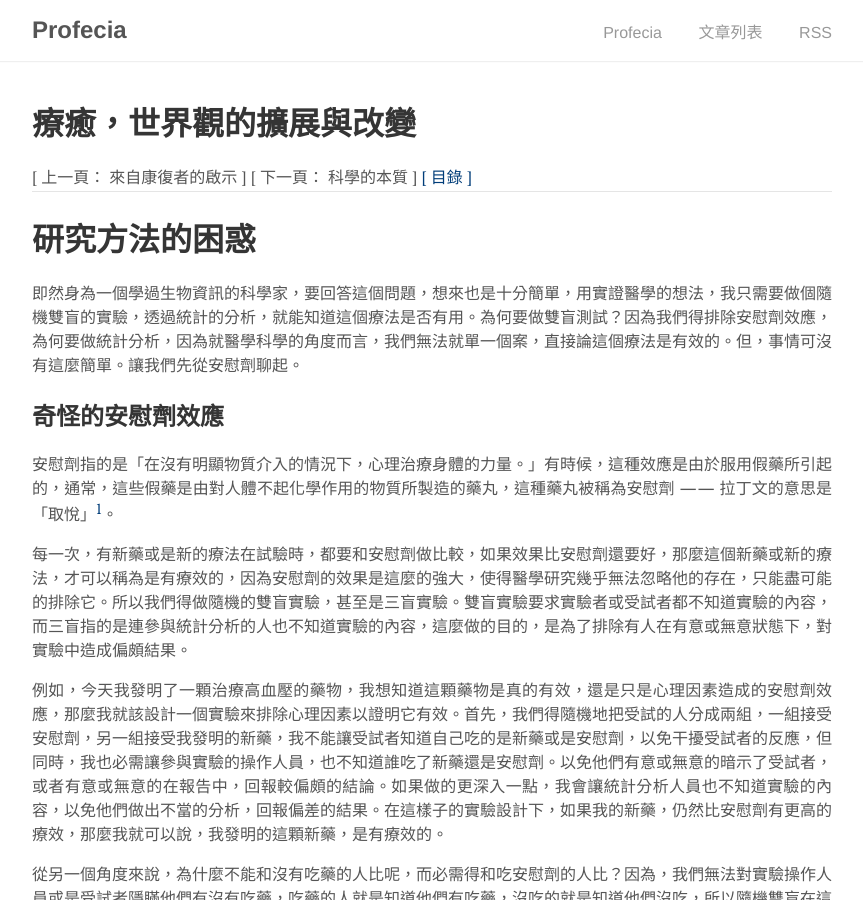
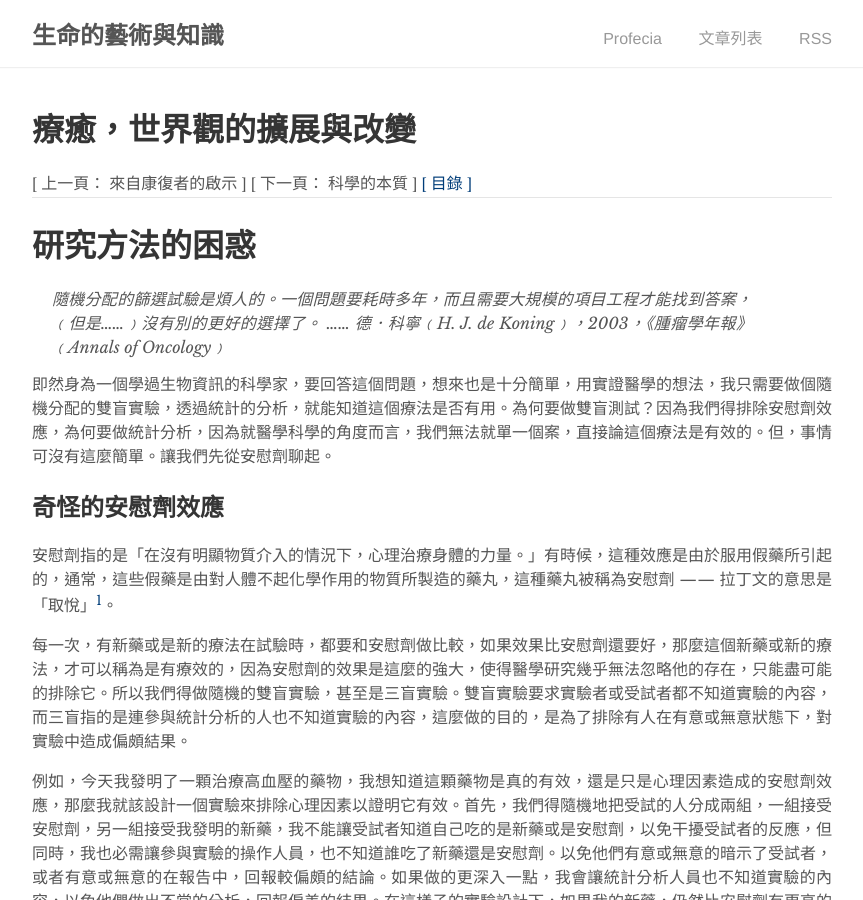
Before and after one commit to felix125/healing, a Jekyll site: the page built from worldview/4_研究方法的困惑.md, in a window 1280 px wide and 900 px high. Shown: the whole window, without its empty margins (208-1071 px from the left). Built offline with Jekyll 4.4.1, drawn with Linux system fonts in a browser that asks for light colours.

Commit message:
change title

```diff
--- a/_config.yml
+++ b/_config.yml
@@ -13,7 +13,7 @@
 # you will see them accessed via {{ site.title }}, {{ site.email }}, and so on.
 # You can create any custom variable you would like, and they will be accessible
 # in the templates via {{ site.myvariable }}.
-title: Profecia
+title: 生命的藝術與知識
 description: >- # this means to ignore newlines until "baseurl:"
   Healing.
 baseurl: "/life" # the subpath of your site, e.g. /blog
--- a/_draft/4_研究方法的困惑.org
+++ b/_draft/4_研究方法的困惑.org
@@ -10,7 +10,11 @@ next: 科學的本質
 #+END_EXPORT
 
 * 研究方法的困惑
-  即然身為一個學過生物資訊的科學家，要回答這個問題，想來也是十分簡單，用實證醫學的想法，我只需要做個隨機雙盲的實驗，透過統計的分析，就能知道這個療法是否有用。為何要做雙盲測試？因為我們得排除安慰劑效應，為何要做統計分析，因為就醫學科學的角度而言，我們無法就單一個案，直接論這個療法是有效的。但，事情可沒有這麼簡單。讓我們先從安慰劑聊起。
+  #+BEGIN_EXPORT html
+  > *隨機分配的篩選試驗是煩人的。一個問題要耗時多年，而且需要大規模的項目工程才能找到答案，﹙但是……﹚沒有別的更好的選擇了。 ...... 德．科寧﹙H. J. de Koning﹚，2003，《腫瘤學年報》﹙Annals of Oncology﹚*
+  #+END_EXPORT
+
+  即然身為一個學過生物資訊的科學家，要回答這個問題，想來也是十分簡單，用實證醫學的想法，我只需要做個隨機分配的雙盲驗驗，透過統計的分析，就能知道這個療法是否有用。為何要做雙盲測試？因為我們得排除安慰劑效應，為何要做統計分析，因為就醫學科學的角度而言，我們無法就單一個案，直接論這個療法是有效的。但，事情可沒有這麼簡單。讓我們先從安慰劑聊起。
 
 ** 奇怪的安慰劑效應
 #+BEGIN_EXPORT html
--- a/_layouts/default.html
+++ b/_layouts/default.html
@@ -6,17 +6,20 @@
     <body>
         <nav class="nav">
             <div class="nav-container">
-        <a href="{{ site.url }}/">
+                <a href="{{ site.baseurl }}/">
                     <h2 class="nav-title">{{ site.title }}</h2>
                 </a>
                 <ul>
-            <!-- <li><a href="{{ '/events' |prepend: site.url }}">活動</a></li> -->
-            <li><a href="{{ '/' |prepend: site.url }}">Profecia</a></li>
-            <li><a href="{{ '/' |prepend: site.baseurl }}">文章列表</a></li>
-            <!-- <li><a href="{{ '/' |prepend: site.baseurl }}">Blog</a></li> -->
-            <!-- <li><a href="{{ '/tags/tag.html' | prepend: site.baseurl }}">所有文章</a></li> -->
-            <!-- <li><a href="{{ '/about' | prepend: site.baseurl }}">關於</a></li> -->
-            <li><a href="{{ '/feed.xml' |prepend: site.baseurl }}">RSS</a></li>
+                    {% for item in site.data.links %}
+                    {% if item[1] == '首頁' %}
+                        <li><a href="{{ site.url }}">{{ item[0] }}</a></li>
+                        {% elsif item[1] == site.baseurl %}
+                        <li><a href="{{ '/' |prepend: site.baseurl }}">{{ item[0] }}</a></li>
+                        {% else %}
+                        <li><a href="{{ item[1] |prepend: site.baseurl }}">{{ item[0] }}</a></li>
+                        {% endif %}
+                    {% endfor %}
+                    <li><a href="{{ '/feed.xml'| prepend: site.baseurl }}">RSS</a></li>
                 </ul>
             </div>
         </nav>
--- a/worldview/4_研究方法的困惑.md
+++ b/worldview/4_研究方法的困惑.md
@@ -9,7 +9,9 @@ next: 科學的本質
 
 # 研究方法的困惑
 
-即然身為一個學過生物資訊的科學家，要回答這個問題，想來也是十分簡單，用實證醫學的想法，我只需要做個隨機雙盲的實驗，透過統計的分析，就能知道這個療法是否有用。為何要做雙盲測試？因為我們得排除安慰劑效應，為何要做統計分析，因為就醫學科學的角度而言，我們無法就單一個案，直接論這個療法是有效的。但，事情可沒有這麼簡單。讓我們先從安慰劑聊起。
+> *隨機分配的篩選試驗是煩人的。一個問題要耗時多年，而且需要大規模的項目工程才能找到答案，﹙但是……﹚沒有別的更好的選擇了。 ...... 德．科寧﹙H. J. de Koning﹚，2003，《腫瘤學年報》﹙Annals of Oncology﹚*
+
+即然身為一個學過生物資訊的科學家，要回答這個問題，想來也是十分簡單，用實證醫學的想法，我只需要做個隨機分配的雙盲實驗，透過統計的分析，就能知道這個療法是否有用。為何要做雙盲測試？因為我們得排除安慰劑效應，為何要做統計分析，因為就醫學科學的角度而言，我們無法就單一個案，直接論這個療法是有效的。但，事情可沒有這麼簡單。讓我們先從安慰劑聊起。
 
 <a id="org001"></a>
 ## 奇怪的安慰劑效應
```
Also changed, not shown: _draft/3_來自康復者的啟示.md (+53 -11 lines), _draft/3_來自康復者的啟示.org (+47 -6 lines). Lines whose indentation alone changed are shown as unchanged.
